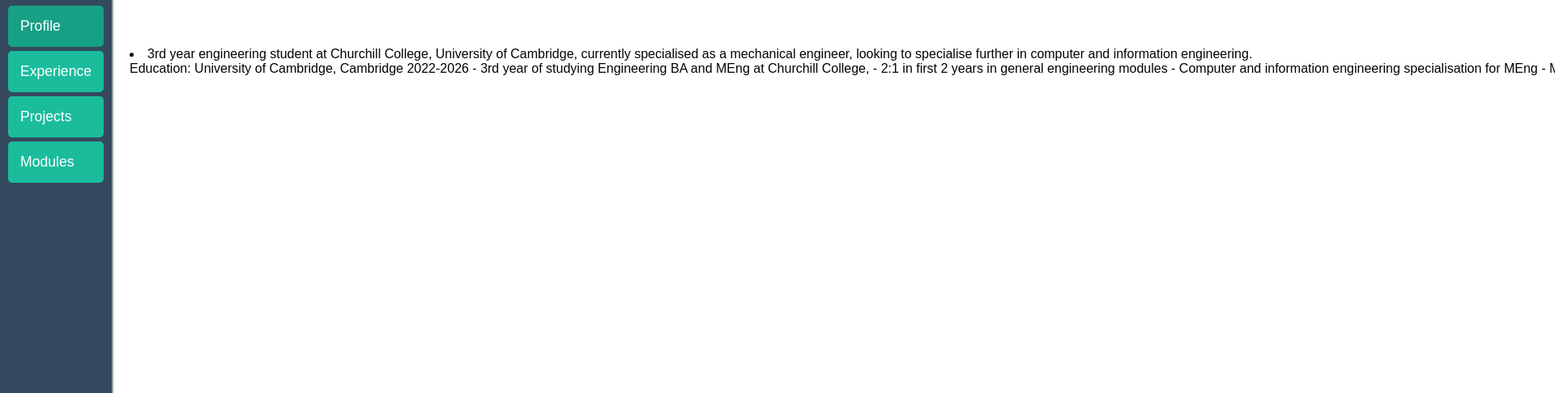
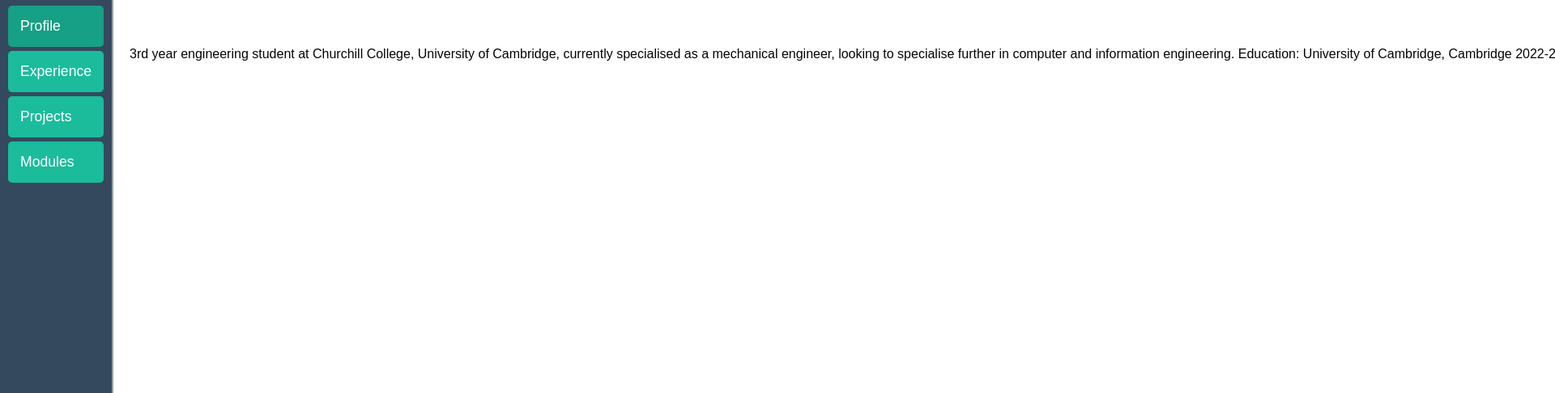
Before and after one commit to jackhenry02/website-testing, a plain HTML site: page index.html in a window 1280 px wide. Both pictures are taken after a click on the button "Profile". Shown: the part 130-616 px from the top of the page at 81% size, 1920 px wide, since content can reach past the window. Drawn offline with Linux system fonts and the light colour scheme.

Commit message:
Update index.html
Removed line

```diff
--- a/index.html
+++ b/index.html
@@ -36,7 +36,7 @@
                 <div class="animated-text">
                     <h3>Welcome</h3>
                     <p>
-<li> 3rd year engineering student at Churchill College, University of Cambridge, currently specialised as a mechanical engineer, looking to specialise further in computer and information engineering. </li>
+3rd year engineering student at Churchill College, University of Cambridge, currently specialised as a mechanical engineer, looking to specialise further in computer and information engineering.
 
 Education:
 University of Cambridge, Cambridge
```
